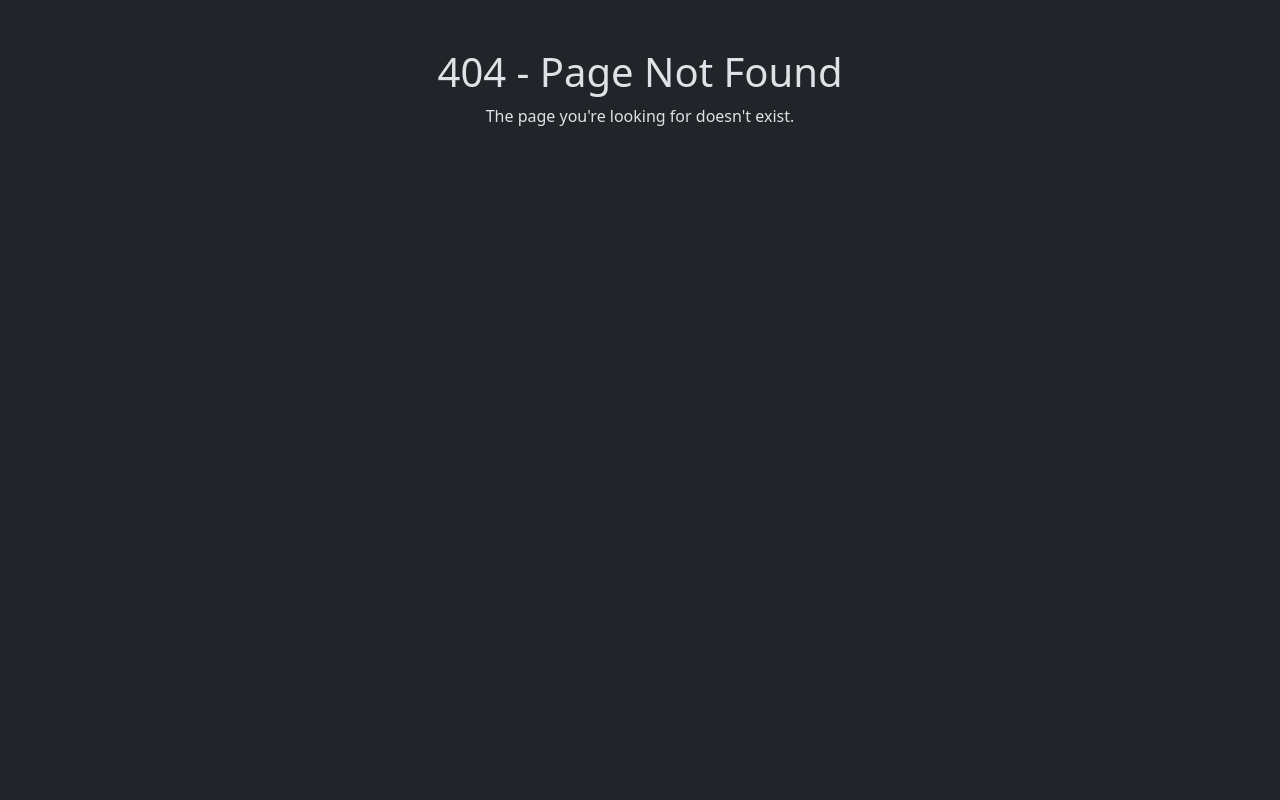
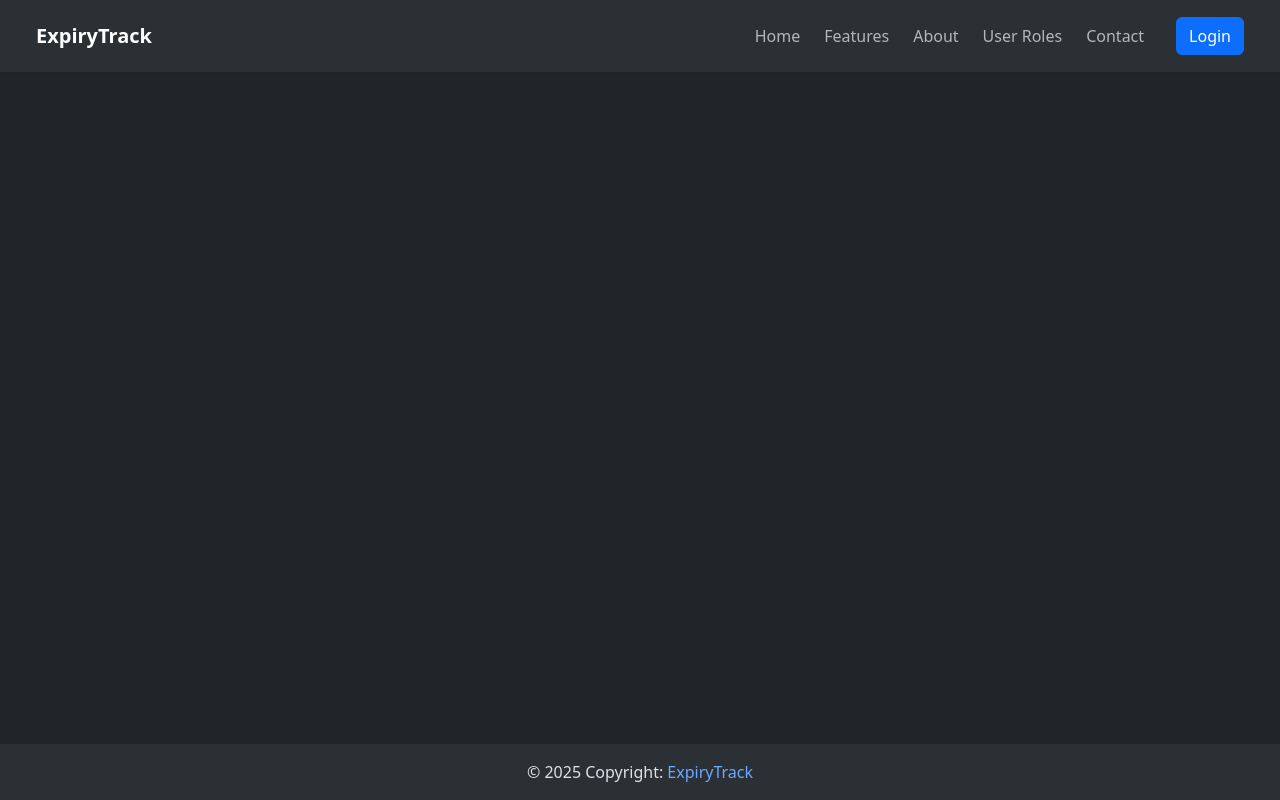
Before and after one commit to RamithaHeshan33/Inventory-Management-System, a React (Vite) app in the folder frontend/: page /about in a window 1280 px wide. Before the commit this address had no page. Built offline with nearby package versions, Linux system fonts and the light colour scheme.

Commit message:
add navbar main pages

```diff
--- a/frontend/src/App.jsx
+++ b/frontend/src/App.jsx
@@ -5,6 +5,10 @@ import Home from './pages/Home/Home';
 import Login from './pages/Login/Login';
 import Register from './pages/Register/Register';
 import NotFound from './pages/NotFound/NotFound';
+import Features from './pages/Features/Features';
+import About from './pages/About/About';
+import Roles from './pages/Roles/Roles';
+import Contact from './pages/Contact/Contact';
 
 function App() {
 
@@ -14,6 +18,11 @@ function App() {
         <Route path="/" element={<Home />} />
         <Route path="/login" element={<Login />} />
         <Route path="/register" element={<Register />} />
+        <Route path="/features" element={<Features />} />
+        <Route path="/about" element={<About />} />
+        <Route path="/contact" element={<Contact />} />
+        <Route path="/roles" element={<Roles />} />
+
 
 
         <Route path='*' element={<NotFound />} />
--- /dev/null
+++ b/frontend/src/pages/About/About.jsx
@@ -0,0 +1,15 @@
+import React from 'react'
+import NavBar from '../../components/NavBar/NavBar'
+import Footer from '../../components/Footer/Footer'
+
+function About() {
+  return (
+    <div>
+        <NavBar />
+
+        <Footer />
+    </div>
+  )
+}
+
+export default About
--- /dev/null
+++ b/frontend/src/pages/Contact/Contact.jsx
@@ -0,0 +1,15 @@
+import React from 'react'
+import NavBar from '../../components/NavBar/NavBar'
+import Footer from '../../components/Footer/Footer'
+
+function Contact() {
+  return (
+    <div>
+        <NavBar />
+
+        <Footer />
+    </div>
+  )
+}
+
+export default Contact
--- /dev/null
+++ b/frontend/src/pages/Features/Features.jsx
@@ -0,0 +1,15 @@
+import React from 'react'
+import NavBar from '../../components/NavBar/NavBar'
+import Footer from '../../components/Footer/Footer'
+
+function Features() {
+  return (
+    <div>
+        <NavBar />
+
+        <Footer />
+    </div>
+  )
+}
+
+export default Features
--- /dev/null
+++ b/frontend/src/pages/Roles/Roles.jsx
@@ -0,0 +1,16 @@
+import React from 'react'
+import NavBar from '../../components/NavBar/NavBar'
+import Footer from '../../components/Footer/Footer'
+
+function Roles() {
+  return (
+    <div>
+        <NavBar />
+
+
+        <Footer />
+    </div>
+  )
+}
+
+export default Roles
```
